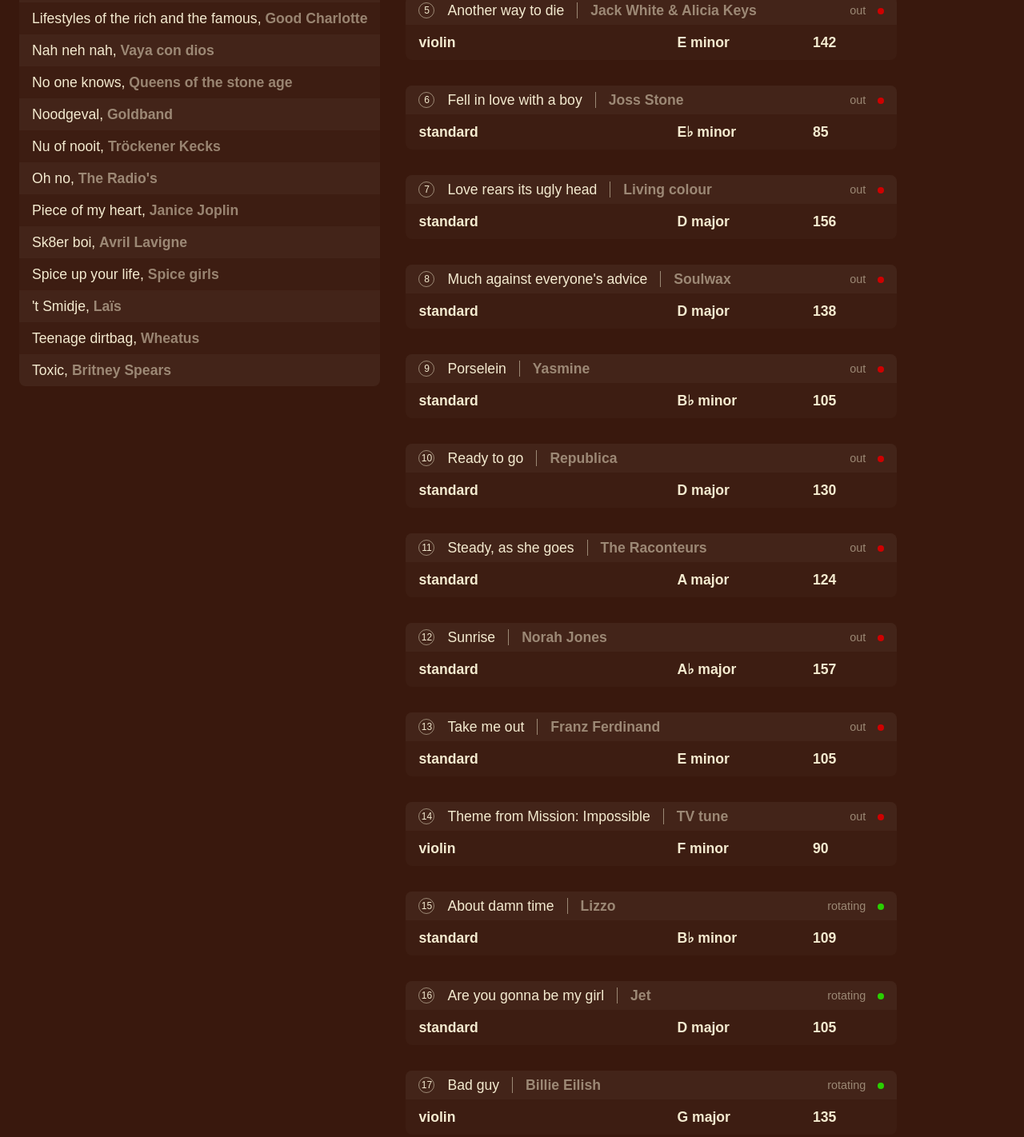
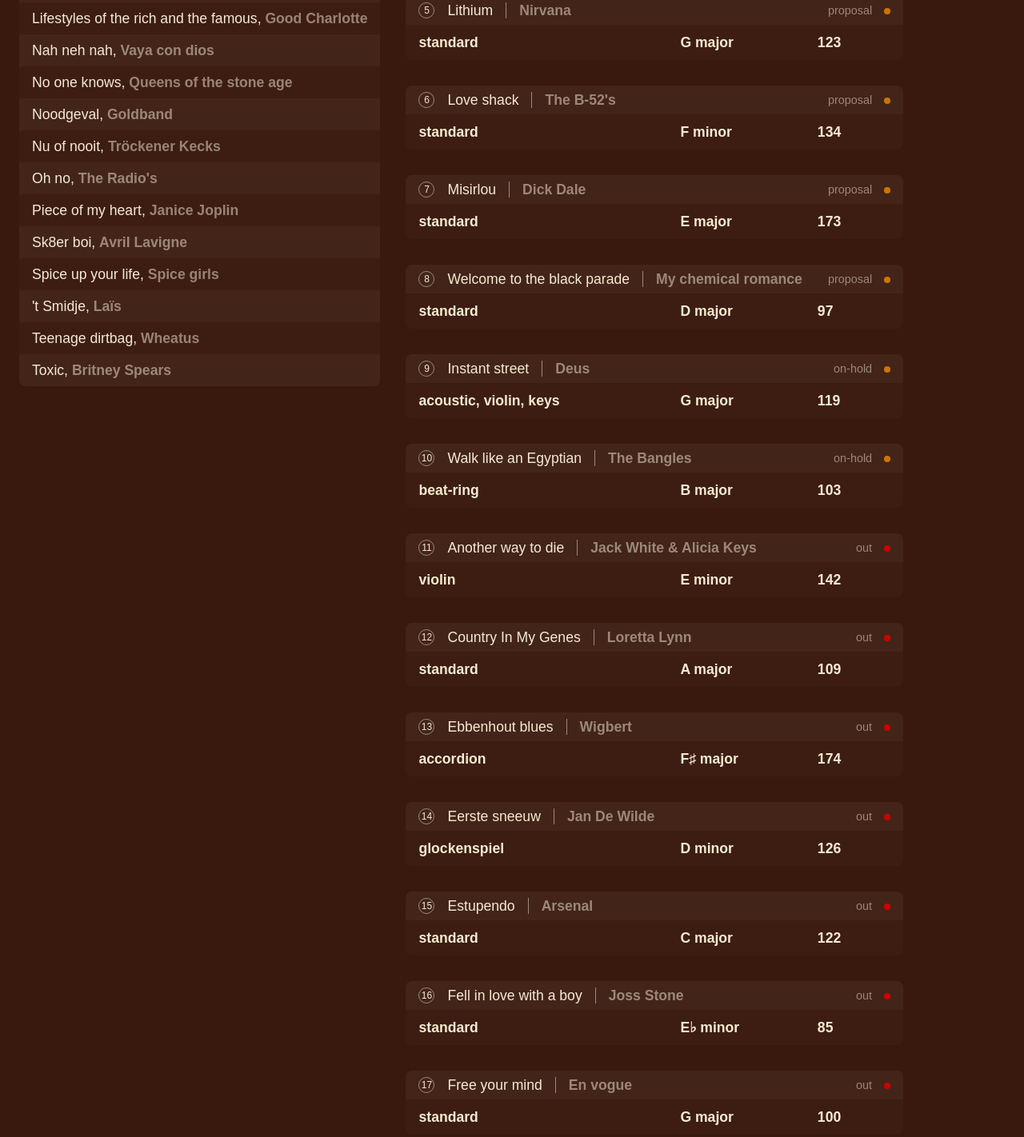
Before and after one commit to RIAstar/macha-en-de-beren.be, a website built with Vite: page pages/playlist.html in a window 1280 px wide. Shown: the part 852-2274 px from the top of the page at 80% size. Built offline with nearby package versions, Linux system fonts and the light colour scheme; a web font is replaced by a local one.

Commit message:
proposal status and a couple old songs added

```diff
--- a/assets/playlist.json
+++ b/assets/playlist.json
@@ -576,5 +576,225 @@
       }
     },
     "status": "rotating"
+  },
+  {
+    "song": "Eerste sneeuw",
+    "artist": "Jan De Wilde",
+    "instruments": ["glockenspiel"],
+    "decade": 90,
+    "keys": ["d-minor"],
+    "bpm": 126,
+    "personal": {},
+    "status": "out"
+  },
+  {
+    "song": "Estupendo",
+    "artist": "Arsenal",
+    "instruments": [],
+    "decade": 0,
+    "keys": ["c-major"],
+    "bpm": 122,
+    "personal": {},
+    "status": "out"
+  },
+  {
+    "song": "Jolene",
+    "artist": "Dolly Parton",
+    "instruments": [],
+    "decade": 70,
+    "keys": ["c-sharp-minor"],
+    "bpm": 111,
+    "personal": {},
+    "status": "out"
+  },
+  {
+    "song": "Country In My Genes",
+    "artist": "Loretta Lynn",
+    "instruments": [],
+    "decade": 0,
+    "keys": ["a-major"],
+    "bpm": 109,
+    "personal": {},
+    "status": "out"
+  },
+  {
+    "song": "Just a girl",
+    "artist": "No doubt",
+    "instruments": [],
+    "decade": 90,
+    "keys": ["d-major"],
+    "bpm": 108,
+    "personal": {},
+    "status": "out"
+  },
+  {
+    "song": "Free your mind",
+    "artist": "En vogue",
+    "instruments": [],
+    "decade": 90,
+    "keys": ["g-major"],
+    "bpm": 100,
+    "personal": {},
+    "status": "out"
+  },
+  {
+    "song": "La bamba",
+    "artist": "Richie Valens",
+    "instruments": ["accordion"],
+    "decade": 50,
+    "keys": ["c-major"],
+    "bpm": 157,
+    "personal": {},
+    "status": "out"
+  },
+  {
+    "song": "Groove is in the heart",
+    "artist": "Deee-Lite",
+    "instruments": ["whistle"],
+    "decade": 90,
+    "keys": ["c-sharp-minor"],
+    "bpm": 122,
+    "personal": {},
+    "status": "out"
+  },
+  {
+    "song": "You can't hurry love",
+    "artist": "The supremes",
+    "instruments": [],
+    "decade": 60,
+    "keys": ["b-flat-major"],
+    "bpm": 97,
+    "personal": {},
+    "status": "out"
+  },
+  {
+    "song": "Hound dog",
+    "artist": "Elvis Presley",
+    "instruments": [],
+    "decade": 50,
+    "keys": ["c-major"],
+    "bpm": 87,
+    "personal": {},
+    "status": "out"
+  },
+  {
+    "song": "Ik leef voor jou",
+    "artist": "Ann Christy",
+    "instruments": ["violin"],
+    "decade": 80,
+    "keys": ["c-major"],
+    "bpm": 130,
+    "personal": {},
+    "status": "out"
+  },
+  {
+    "song": "Objection",
+    "artist": "Shakira",
+    "instruments": ["accordion"],
+    "decade": 0,
+    "keys": ["b-minor"],
+    "bpm": 179,
+    "personal": {},
+    "status": "out"
+  },
+  {
+    "song": "Is it",
+    "artist": "Triggerfinger",
+    "instruments": [],
+    "decade": 0,
+    "keys": ["e-minor"],
+    "bpm": 115,
+    "personal": {},
+    "status": "out"
+  },
+  {
+    "song": "Louise",
+    "artist": "Clouseau",
+    "instruments": [],
+    "decade": 90,
+    "keys": ["c-sharp-minor"],
+    "bpm": 130,
+    "personal": {},
+    "status": "out"
+  },
+  {
+    "song": "Ebbenhout blues",
+    "artist": "Wigbert",
+    "instruments": ["accordion"],
+    "decade": 90,
+    "keys": ["f-sharp-major"],
+    "bpm": 174,
+    "personal": {},
+    "status": "out"
+  },
+  {
+    "song": "Is it",
+    "artist": "Triggerfinger",
+    "instruments": [],
+    "decade": 0,
+    "keys": ["e-minor"],
+    "bpm": 115,
+    "personal": {},
+    "status": "out"
+  },
+  {
+    "song": "Welcome to the black parade",
+    "artist": "My chemical romance",
+    "instruments": [],
+    "decade": 0,
+    "keys": ["d-major"],
+    "bpm": 97,
+    "personal": {},
+    "status": "proposal"
+  },
+  {
+    "song": "Ain't nobody",
+    "artist": "Chaka Khan",
+    "instruments": [],
+    "decade": 80,
+    "keys": ["c-sharp-major"],
+    "bpm": 104,
+    "personal": {},
+    "status": "proposal"
+  },
+  {
+    "song": "John Ryan's polka",
+    "artist": "Highland reign",
+    "instruments": [],
+    "decade": 30,
+    "keys": ["d-major"],
+    "bpm": 148,
+    "personal": {},
+    "status": "proposal"
+  },
+  {
+    "song": "Lithium",
+    "artist": "Nirvana",
+    "instruments": [],
+    "decade": 90,
+    "keys": ["g-major"],
+    "bpm": 123,
+    "personal": {},
+    "status": "proposal"
+  },
+  {
+    "song": "Misirlou",
+    "artist": "Dick Dale",
+    "instruments": [],
+    "decade": 60,
+    "keys": ["e-major"],
+    "bpm": 173,
+    "personal": {},
+    "status": "proposal"
+  },
+  {
+    "song": "Love shack",
+    "artist": "The B-52's",
+    "instruments": [],
+    "decade": 80,
+    "keys": ["f-minor"],
+    "bpm": 134,
+    "personal": {},
+    "status": "proposal"
   }
 ]
--- a/pages/playlist.css
+++ b/pages/playlist.css
@@ -172,6 +172,7 @@
   background-color: #29cf00;
 }
 
+.backlog [data-status="proposal"]::after,
 .backlog [data-status="on-hold"]::after {
   background-color: #cf7500;
 }
--- a/pages/playlist.ts
+++ b/pages/playlist.ts
@@ -13,9 +13,10 @@
     | 'rotating'
     | 'on-hold'
     | 'out'
-    | 'study';
+    | 'study'
+    | 'proposal';
 
-const statusOrder = ['study', 'on-hold', 'out', 'rotating'] satisfies Status[];
+const statusOrder = ['study', 'proposal', 'on-hold', 'out', 'rotating'] satisfies Status[];
 
 const compareByTitle = (a: Song, b: Song) => {
     const titles = [a.song, b.song].map(s => s.replace(/'/g, '').toLowerCase());
```
